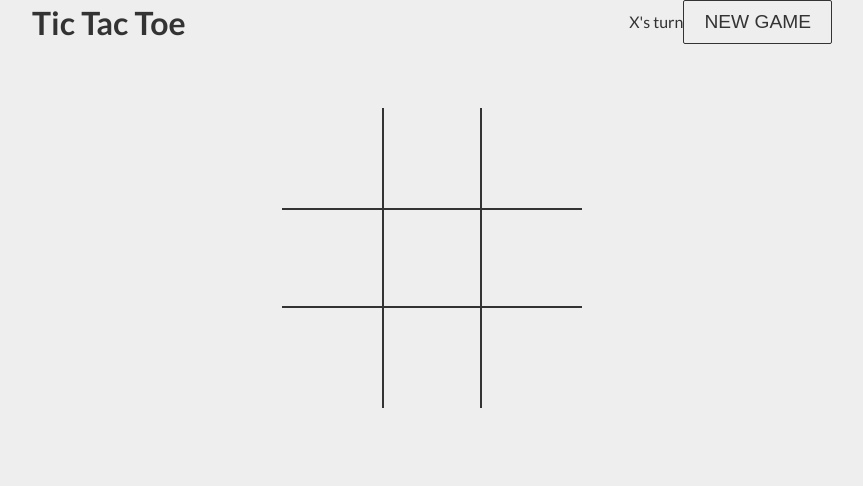
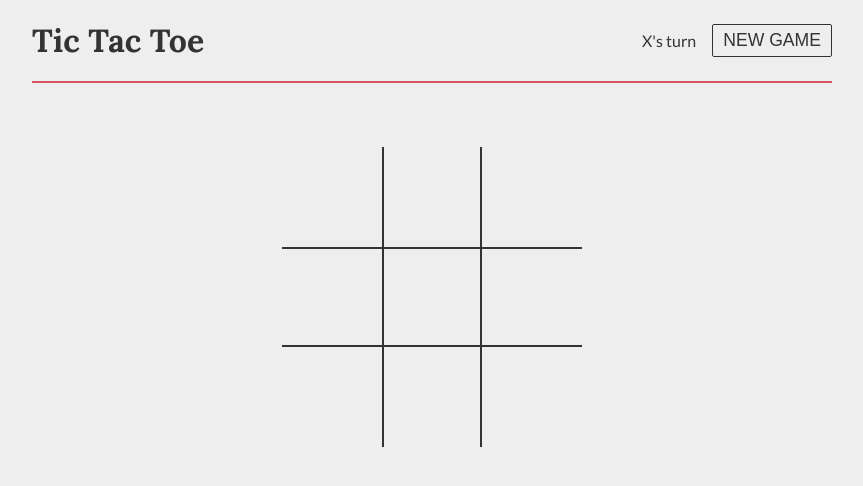
Before and after one commit to zum281/tic-tac-toe, a Next.js app: page / in a window 1280 px wide. Shown: the top 486 px of the page, without its empty margins (208-1071 px from the left). Built offline with nearby package versions, Linux system fonts and the light colour scheme.

Commit message:
header style

```diff
--- a/src/components/grid/Grid.tsx
+++ b/src/components/grid/Grid.tsx
@@ -1,14 +1,9 @@
-import React, { FunctionComponent as FC, useEffect } from "react";
-import { Cell } from "@components/cell";
-import { useGameContext } from "@context/GameContext";
-import { Container } from "./Grid.style";
+import React, { FunctionComponent as FC } from 'react'
+import { Cell } from '@components/cell'
+import { useGameContext } from '@context/GameContext'
+import { Container } from './Grid.style'
 export const Grid: FC = () => {
-	const { grid } = useGameContext();
-
-	useEffect(() => {
-		console.log("grid changed");
-		console.log(grid);
-	}, [grid]);
+	const { grid } = useGameContext()
 
 	return (
 		<Container>
@@ -16,5 +11,5 @@ export const Grid: FC = () => {
 				<Cell key={index} item={item} />
 			))}
 		</Container>
-	);
-};
+	)
+}
--- a/src/components/shared/layout/Header.tsx
+++ b/src/components/shared/layout/Header.tsx
@@ -9,7 +9,9 @@ export const Header: FC = () => {
 			<h1>Tic Tac Toe</h1>
 			<nav>
 				<span>{currentPlayer}'s turn</span>
-				<Button onClick={resetGame}>New Game</Button>
+				<Button onClick={resetGame} variant='small'>
+					New Game
+				</Button>
 			</nav>
 		</StyledHeader>
 	)
--- a/src/components/shared/layout/Layout.style.tsx
+++ b/src/components/shared/layout/Layout.style.tsx
@@ -4,4 +4,17 @@ export const StyledHeader = styled.header`
 	display: flex;
 	justify-content: space-between;
 	align-items: center;
+	padding-block: 20px;
+	border-bottom: 2px solid var(--clr-primary);
+
+	h1 {
+		font-family: var(--font-header);
+	}
+
+	nav {
+		display: flex;
+		align-items: center;
+		justify-content: space-between;
+		gap: 1em;
+	}
 `
--- a/src/pages/_document.tsx
+++ b/src/pages/_document.tsx
@@ -1,4 +1,4 @@
-import { Html, Head, Main, NextScript } from "next/document";
+import { Html, Head, Main, NextScript } from 'next/document'
 
 export default function Document() {
 	return (
@@ -14,11 +14,15 @@ export default function Document() {
 					href='https://fonts.googleapis.com/css2?family=Lato:ital,wght@0,100;0,300;0,400;0,700;0,900;1,100;1,300;1,400;1,700;1,900&display=swap'
 					rel='stylesheet'
 				/>
+				<link
+					href='https://fonts.googleapis.com/css2?family=Lora:ital,wght@0,400;0,500;0,600;0,700;1,400;1,500;1,600;1,700&display=swap'
+					rel='stylesheet'
+				/>
 			</Head>
 			<body>
 				<Main />
 				<NextScript />
 			</body>
 		</Html>
-	);
+	)
 }
--- a/src/styles/Button.tsx
+++ b/src/styles/Button.tsx
@@ -1,14 +1,18 @@
 import styled from '@emotion/styled'
 
-export const Button = styled.button`
+type Props = {
+	variant?: 'default' | 'small'
+}
+
+export const Button = styled.button<Props>`
 	border: 1px solid var(--clr-black);
 	border-radius: 2px;
 	outline: none;
 	background-color: var(--clr-white);
 	color: var(--clr-black);
-	font-size: 1.2rem;
+	font-size: ${({ variant }) => (variant === 'small' ? '1.1rem' : '1.2rem')};
 	font-weight: 500;
-	padding: 10px 20px;
+	padding: ${({ variant }) => (variant === 'small' ? '5px 10px' : '10px 20px')};
 	text-transform: uppercase;
 	cursor: pointer;
 	transition: all 0.3s ease-in-out;
--- a/src/styles/Global.tsx
+++ b/src/styles/Global.tsx
@@ -11,6 +11,7 @@ const GlobalStyles = () => {
 					--rgb-primary: 219, 84, 97;
 					--clr-player-X: #016fb9;
 					--clr-player-O: #ff9505;
+					--font-header: 'Lora', serif;
 					--font-body: 'Lato', sans-serif;
 				}
 				*,
--- a/src/utils/misc.ts
+++ b/src/utils/misc.ts
@@ -1,11 +1,10 @@
-import { Grid } from "@/types/game";
+import { Grid } from '@/types/game'
 
-export const isGridFull = (grid:Grid) => {
-    let res = true;
-    grid.forEach(cell => {
-      console.log(cell.value === "")
-      if (cell.value === "") res = false;
-    });
+export const isGridFull = (grid: Grid) => {
+	let res = true
+	grid.forEach((cell) => {
+		if (cell.value === '') res = false
+	})
 
-    return res
+	return res
 }
```
